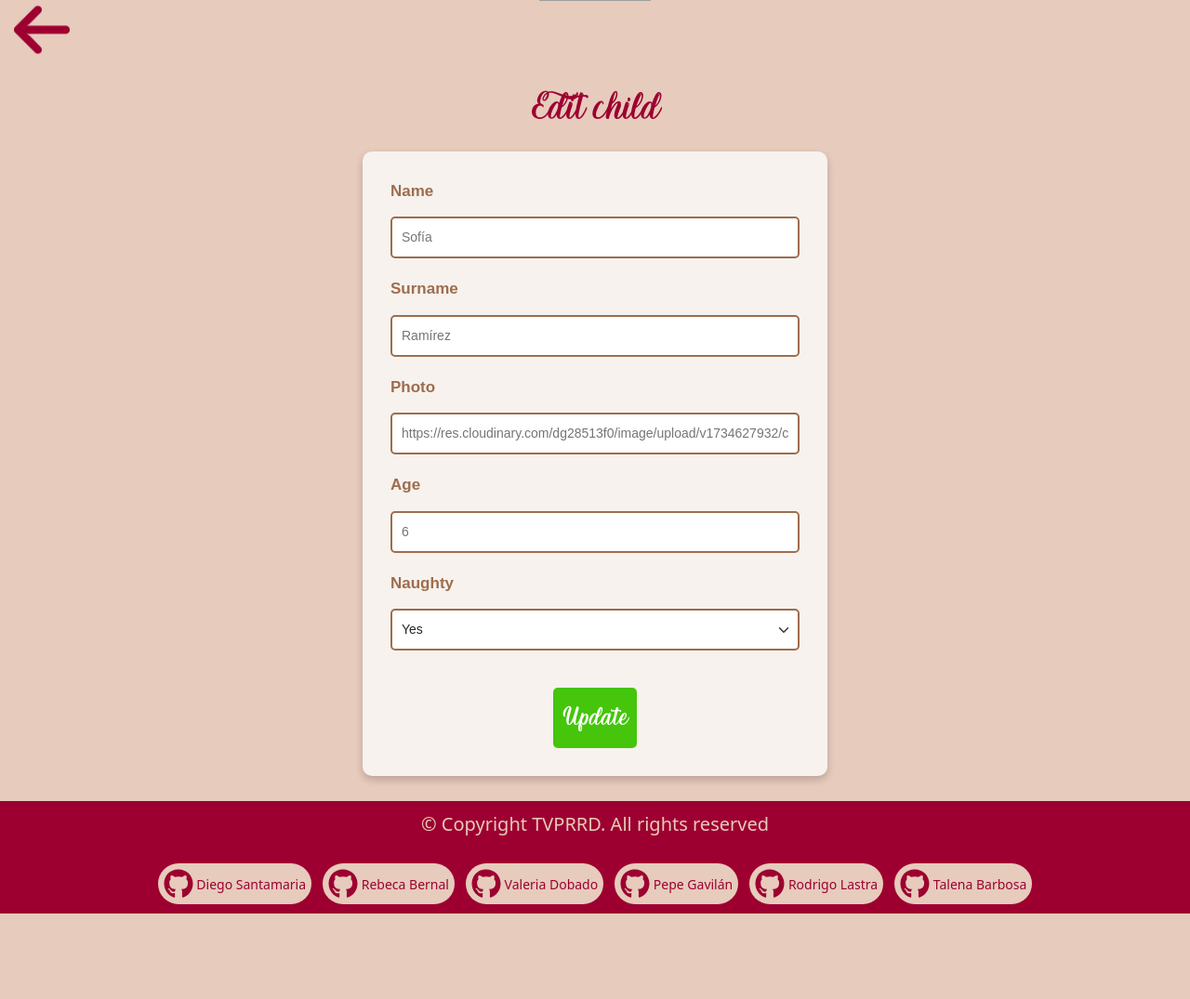
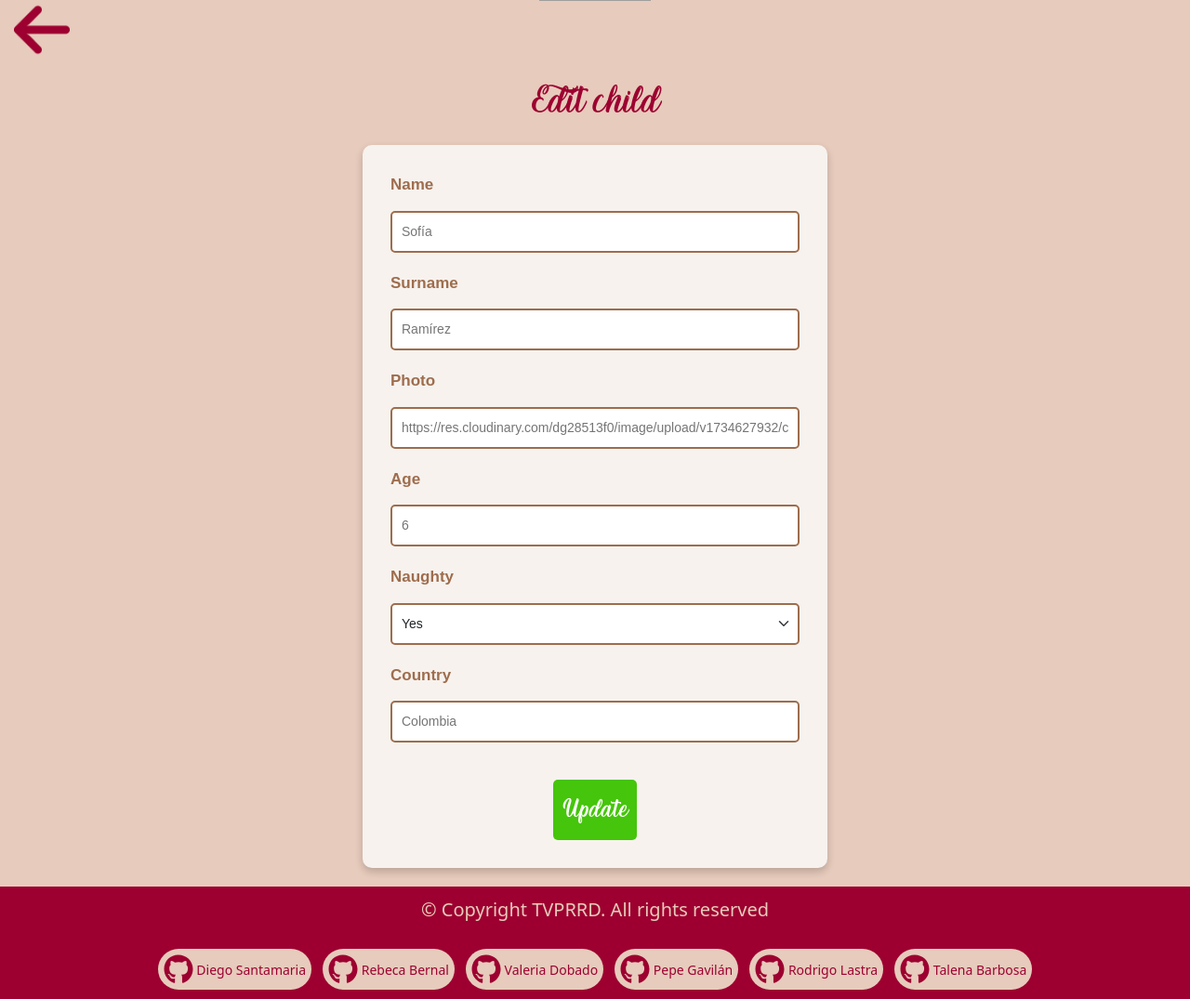
Before and after one commit to DinGo21/HoHo_Toys, a Laravel app: page /santa/1 in a window 1280 px wide. Shown: the part 105-1180 px from the top of the page at 93% size. Before the commit the page ends 1088 px from the top, so only its background shows below. Run offline with Laravel 12, Linux system fonts and the light colour scheme; data comes from the database, SQL or seed files in the repository; grey boxes are pictures that could not be loaded.

Commit message:
feat: added county column in database and fixed controllers, views, seeder factory

```diff
--- a/app/Http/Controllers/Api/ChildController.php
+++ b/app/Http/Controllers/Api/ChildController.php
@@ -29,6 +29,7 @@ class ChildController extends Controller
             'photo' => $request->photo,
             'age' => $request->age,
             'naughty' => $request->naughty,
+            'country' => $request->country
         ]);
 
         $child->save();
@@ -59,6 +60,7 @@ class ChildController extends Controller
             'photo' => $request->photo,
             'age' => $request->age,
             'naughty' => $request->naughty,
+            'country' => $request->country
         ]);
 
         $child->save();
--- a/app/Http/Controllers/ChildController.php
+++ b/app/Http/Controllers/ChildController.php
@@ -43,6 +43,7 @@ class ChildController extends Controller
             'photo' => $request->photo,
             'age' => $request->age,
             'naughty' => $request->naughty,
+            'country' => $request->country
         ]);
         $childs->save();
 
@@ -87,6 +88,7 @@ class ChildController extends Controller
             'photo' => $request->photo,
             'age' => $request->age,
             'naughty' => $request->naughty,
+            'country' => $request->country
         ]);
 
         $child -> save();
--- a/app/Models/Child.php
+++ b/app/Models/Child.php
@@ -15,6 +15,7 @@ class Child extends Model
         'photo',
         'age',
         'naughty',
+        'country'
     ];
 
     public function toys(){
--- a/database/factories/ChildFactory.php
+++ b/database/factories/ChildFactory.php
@@ -22,6 +22,7 @@ class ChildFactory extends Factory
             "photo" => $this->faker->imageUrl(),
             "age" => $this->faker->numberBetween(0,18),
             "naughty" => $this->faker->boolean(),
+            "country" => $this->faker->country()
         ];
     }
 }
--- a/resources/views/createChildForm.blade.php
+++ b/resources/views/createChildForm.blade.php
@@ -41,6 +41,11 @@
                 </select>
             </div>
 
+            <div class="form-group">
+                <label for="country" class="form-label">Country</label>
+                <input type="text" name="country" id="country" class="form-input">
+            </div>
+
             <div class="form-actions">
                 <button type="submit" class="form-button">Add New</button>
             </div>
--- a/resources/views/editChildForm.blade.php
+++ b/resources/views/editChildForm.blade.php
@@ -41,6 +41,11 @@
                 </select>
             </div>
 
+            <div class="form-group">
+                <label for="coutry" class="form-label">Country</label>
+                <input type="text" name="country" id="country" class="form-input" required placeholder="{{ $child->country}}">
+            </div>
+
             <div class="form-actions">
                 <button type="submit" class="form-button">Update</button>
             </div>
--- a/resources/views/santa.blade.php
+++ b/resources/views/santa.blade.php
@@ -13,10 +13,6 @@
     </a>
 </div>
 
-<div class="addBtn">
-
-</div>
-
 <div class="cardSection">
     @foreach ($children as $child)
         <div class="card" style="width: 18rem;">
@@ -28,6 +24,7 @@
                 <li class="list-group-item">Id: {{$child->id}}</li>
                 <li class="list-group-item">Age: {{$child->age}}</li>
                 <li class="list-group-item">Behavior: {{$child->naughty ? 'Bad' : 'Good'}}</li>
+                <li class="list-group-item">Country: {{$child->country}}</li>
             </ul>
             <div class="card-body">
                 <div class="crud-container">
--- a/resources/views/santaShow.blade.php
+++ b/resources/views/santaShow.blade.php
@@ -17,6 +17,7 @@
             <ul class="list-group list-group-flush">
                 <li class="list-group-item">Age: {{$child->age}}</li>
                 <li class="list-group-item">Behavior: {{$child->naughty ? 'Bad' : 'Good'}}</li>
+                <li class="list-group-item">Country: {{$child->country}}</li>
             </ul>
 
             <div class="card-body">
```
Also changed, not shown: database/seeders/ChildrenTableSeeder.php (+17 -0 lines), database/migrations/2024_12_16_110604_create_children_table.php.
